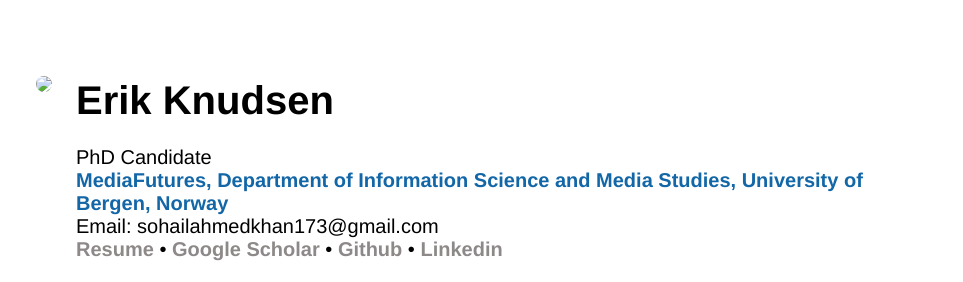
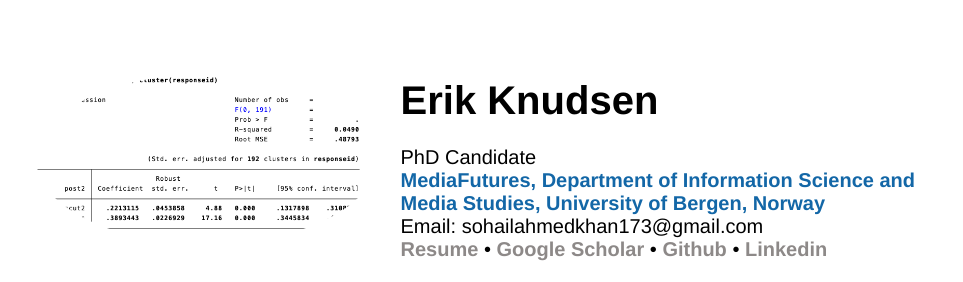
Before and after one commit to Erknud/ErikKnudsen.github.io, a plain HTML site: page index.html in a window 1280 px wide. Shown: the top 282 px of the page, without its empty margins (158-1121 px from the left). Drawn offline with Linux system fonts and the light colour scheme.

Commit message:
Update index.html

```diff
--- a/index.html
+++ b/index.html
@@ -127,7 +127,7 @@ body {margin:0;height:2000px;}
 	 <div id="container">
 	<table border="0" cellpadding="0" cellspacing="4">
 
-	  <tr><td valign="top" rowspan=6><img height=170 border=0 class=img-circle src="images/hei.png">
+	  <tr><td valign="top" rowspan=6><img height=170 border=0 class=img-circle src="hei.png">
 
 	  <tr><td><td><td><td><td><td valign="top" colspan="2"><span class="h1"><h1>Erik Knudsen</h1></b></span><br>
 
```
